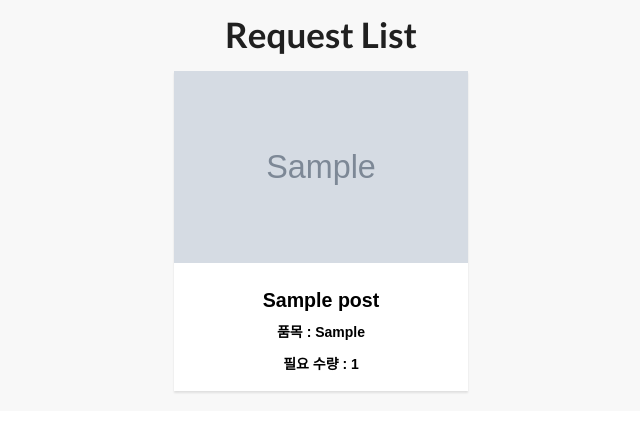
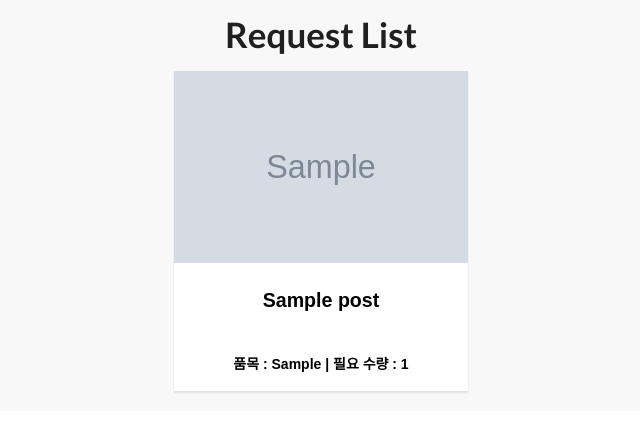
Before and after one commit to Yoon6/Giveu, a Django app: page /discover/ in a window 1280 px wide. Shown: the part 377-800 px from the top of the page, without its empty margins (319-959 px from the left). Run offline with Django 3.2, Linux system fonts and the light colour scheme; tables that the repository leaves empty hold one stand-in row (values such as "Sample post"); grey boxes marked "Sample" are stand-in pictures; some libraries are stand-ins or nearby versions; some web fonts are replaced.

Commit message:
fix list

```diff
--- a/funding/templates/funding_detail.html
+++ b/funding/templates/funding_detail.html
@@ -49,7 +49,7 @@
                     fundingButton.disabled = true;
                 }
                 else {
-                    alert("펀딩이 마감되었습니다. 당신의 따듯한 관심에 감사드립니다.");
+                    alert("펀딩이 마감되었습니다. 당신의 따뜻한 관심에 감사드립니다.");
                     fundingButton.disabled = true;
                 }
             },
--- a/static/style/list.css
+++ b/static/style/list.css
@@ -47,12 +47,27 @@
 	display: flex;
 	flex-direction: column;
 	align-items: center;
-	justify-content: center;
+	justify-content: space-around;
 }
 .item-title {
+	text-align: center;
+	display: block;
+	height: 2.8rem;
+	overflow: hidden;
 	font-size: 1.4rem;
 }
 .item-current {
 	color: cornflowerblue;
 	margin: 1%;
+	font-weight: bold;
 }
+.item-type {
+	color: black;
+	font-weight: 400;
+}
+.request-title {
+	font-size: 1.4rem;
+}
+.request-info {
+	font-weight: 400;
+}
--- a/write/templates/home.html
+++ b/write/templates/home.html
@@ -14,9 +14,11 @@
         <a href="{% url 'detail' post.id %}" class="funding-link">
             <img src="{{ post.picture.url }}" class="funding-img">
             <div class="funding-desc">
-                <b class="item-title">{{ post.title }}</b>
-                <b class="item-type" style="margin: 4%;">품목 : {{post.productType}}</b>
-                <b class="item-deadlint">필요 수량 : {{post.productNum}}</b>
+                <b class="request-title">{{ post.title }}</b>
+                <div class="request-info">
+                    <b class="request-type">품목 : {{post.productType}} | </b>
+                    <b class="request-deadlint">필요 수량 : {{post.productNum}}</b>
+                </div>
             </div>
         </a>
         {% endfor %}
```
Also changed, not shown: funding/templates/funding_list.html (+8 -4 lines).
